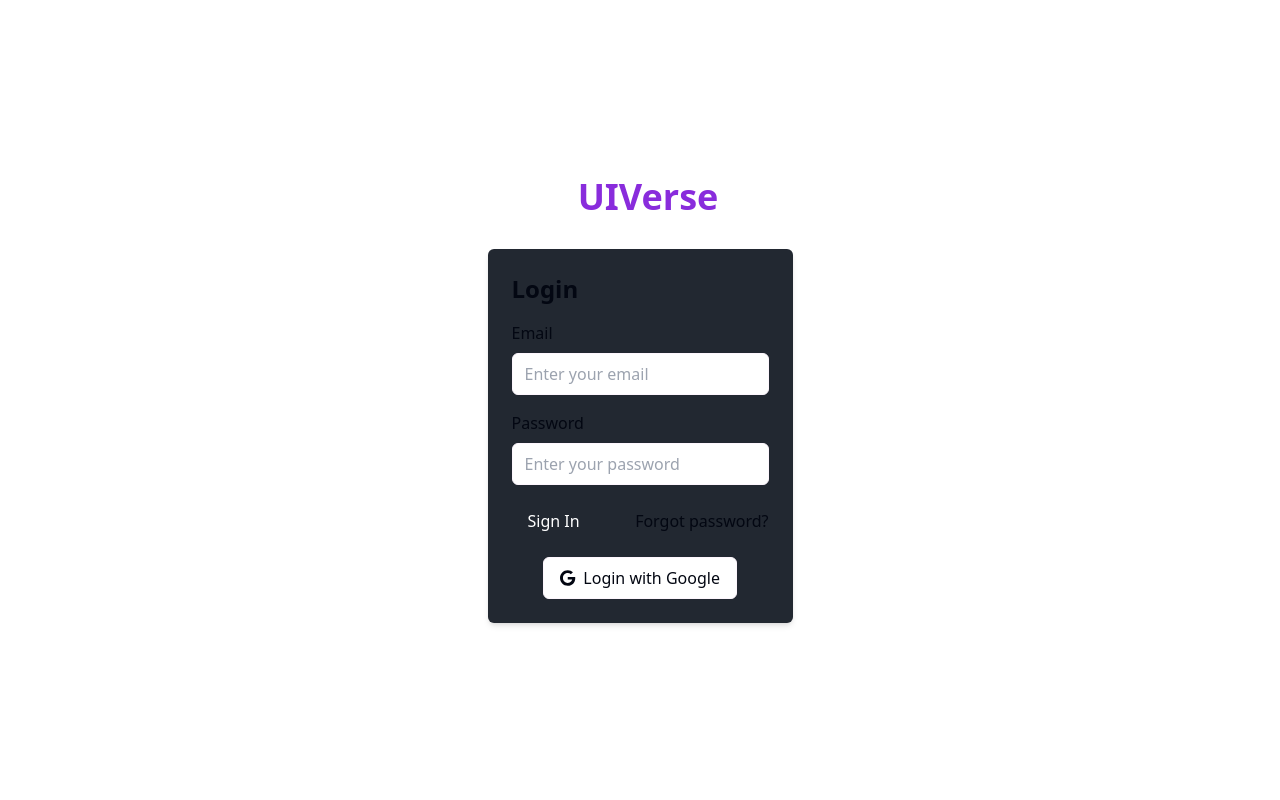
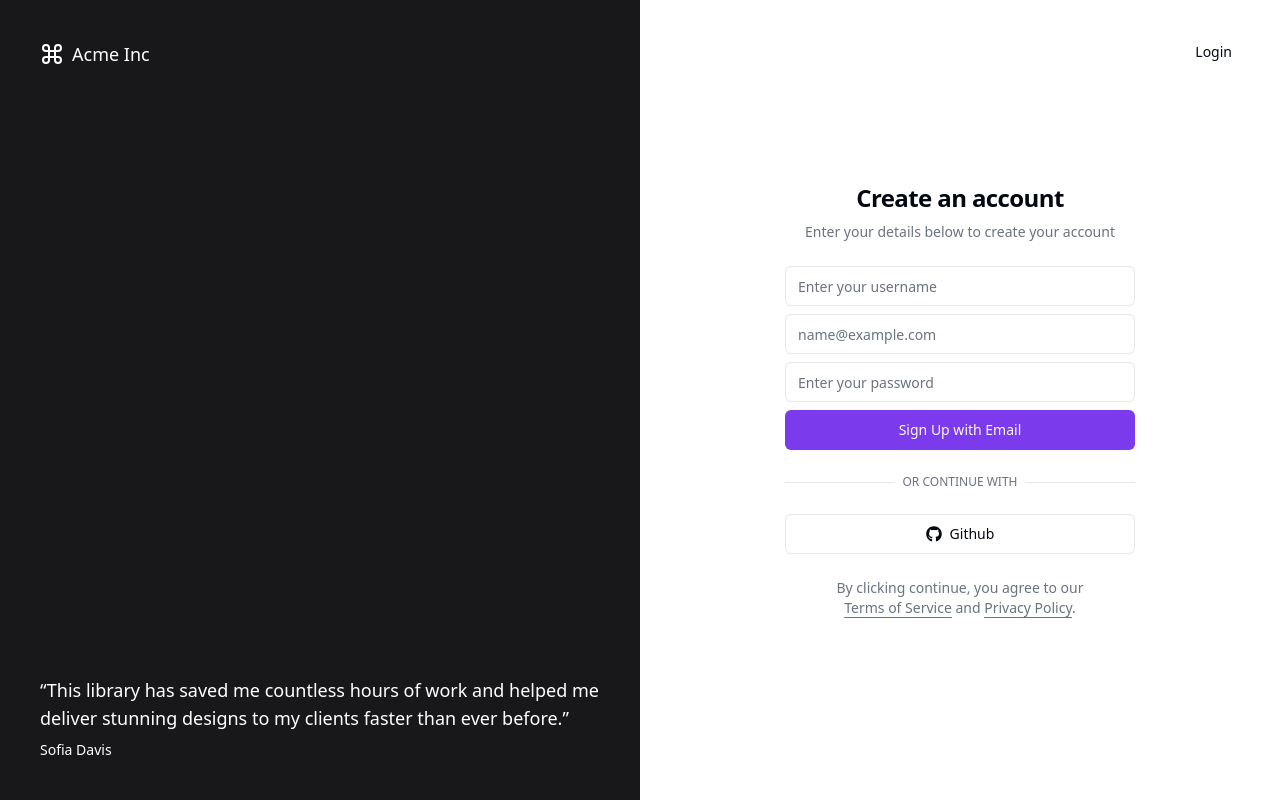
Before and after one commit to Anmol-Baranwal/Designlyfe, a Next.js app: page /login in a window 1280 px wide. Built offline with nearby package versions, Linux system fonts and the light colour scheme.

Commit message:
feat: add login page

```diff
--- a/src/pages/login.tsx
+++ b/src/pages/login.tsx
@@ -1,9 +1,113 @@
-import LoginForm from '@/components/authentication/login'
+import { Metadata } from 'next'
+import Image from 'next/image'
+import Link from 'next/link'
+import { useState } from 'react'
 
-export default function Login() {
+import { cn } from '@/lib/utils'
+import { buttonVariants } from '../components/ui/button'
+import { UserAuthForm } from '../components/authentication/user-auth-form'
+
+export const metadata: Metadata = {
+  title: 'Authentication',
+  description: 'Authentication forms built using the components.',
+}
+
+export default function AuthenticationPage() {
+  const [formType, setFormType] = useState<'login' | 'signup'>('signup')
+
   return (
     <>
-      <LoginForm />
+      <div className="md:hidden">
+        <Image
+          src="/examples/authentication-light.png"
+          width={1280}
+          height={843}
+          alt="Authentication"
+          className="block dark:hidden"
+        />
+        <Image
+          src="/examples/authentication-dark.png"
+          width={1280}
+          height={843}
+          alt="Authentication"
+          className="hidden dark:block"
+        />
+      </div>
+      <div className="container relative hidden h-[800px] flex-col items-center justify-center md:grid lg:max-w-none lg:grid-cols-2 lg:px-0">
+        <Link
+          href="#"
+          className={cn(
+            buttonVariants({ variant: 'ghost' }),
+            'absolute right-4 top-4 md:right-8 md:top-8'
+          )}
+          onClick={(e) => {
+            e.preventDefault()
+            setFormType(formType === 'login' ? 'signup' : 'login')
+          }}
+        >
+          {formType === 'login' ? 'Signup' : 'Login'}
+        </Link>
+        <div className="relative hidden h-full flex-col bg-muted p-10 text-white dark:border-r lg:flex">
+          <div className="absolute inset-0 bg-zinc-900" />
+          <div className="relative z-20 flex items-center text-lg font-medium">
+            <svg
+              xmlns="http://www.w3.org/2000/svg"
+              viewBox="0 0 24 24"
+              fill="none"
+              stroke="currentColor"
+              strokeWidth="2"
+              strokeLinecap="round"
+              strokeLinejoin="round"
+              className="mr-2 h-6 w-6"
+            >
+              <path d="M15 6v12a3 3 0 1 0 3-3H6a3 3 0 1 0 3 3V6a3 3 0 1 0-3 3h12a3 3 0 1 0-3-3" />
+            </svg>
+            Acme Inc
+          </div>
+          <div className="relative z-20 mt-auto">
+            <blockquote className="space-y-2">
+              <p className="text-lg">
+                &ldquo;This library has saved me countless hours of work and
+                helped me deliver stunning designs to my clients faster than
+                ever before.&rdquo;
+              </p>
+              <footer className="text-sm">Sofia Davis</footer>
+            </blockquote>
+          </div>
+        </div>
+        <div className="lg:p-8">
+          <div className="mx-auto flex w-full flex-col justify-center space-y-6 sm:w-[350px]">
+            <div className="flex flex-col space-y-2 text-center">
+              <h1 className="text-2xl font-semibold tracking-tight">
+                {formType === 'signup' ? 'Create an account' : 'Sign In'}
+              </h1>
+              <p className="text-sm text-muted-foreground">
+                {formType === 'signup'
+                  ? 'Enter your details below to create your account'
+                  : 'Enter your login credentials'}
+              </p>
+            </div>
+            <UserAuthForm formType={'signup'} />
+            <p className="px-8 text-center text-sm text-muted-foreground">
+              By clicking continue, you agree to our{' '}
+              <Link
+                href="/terms"
+                className="underline underline-offset-4 hover:text-primary"
+              >
+                Terms of Service
+              </Link>{' '}
+              and{' '}
+              <Link
+                href="/privacy"
+                className="underline underline-offset-4 hover:text-primary"
+              >
+                Privacy Policy
+              </Link>
+              .
+            </p>
+          </div>
+        </div>
+      </div>
     </>
   )
 }
```
